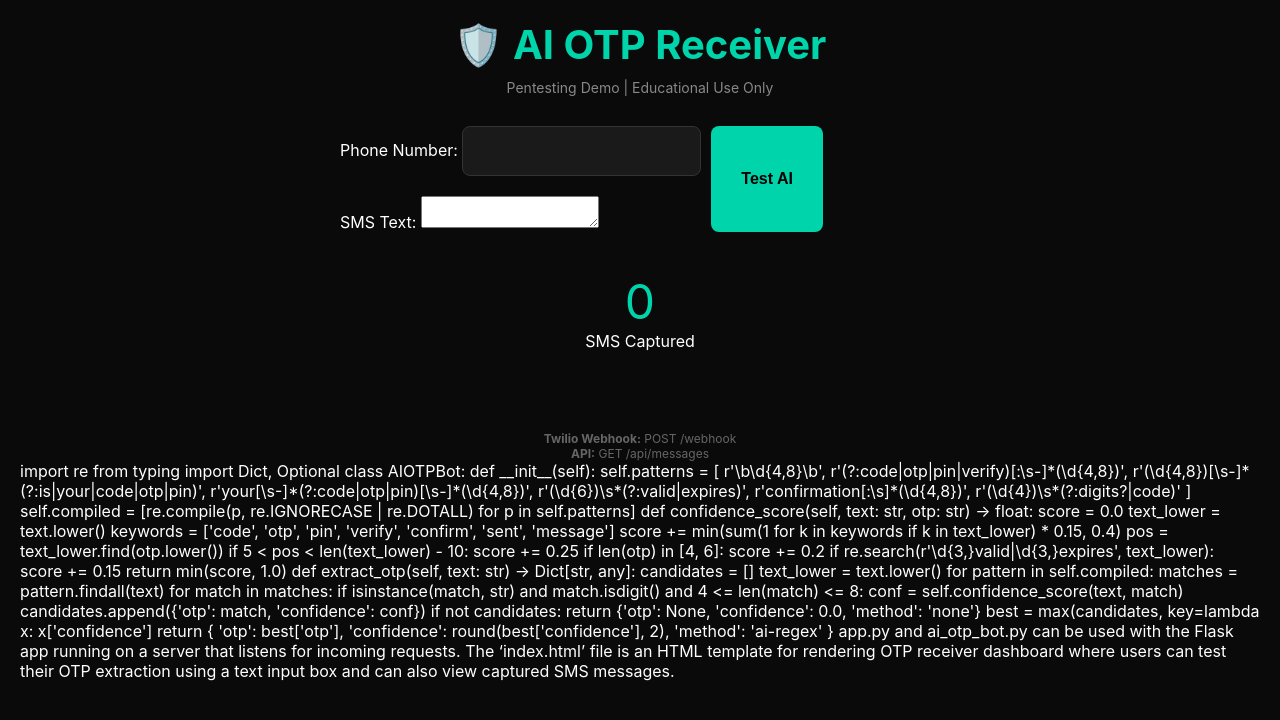
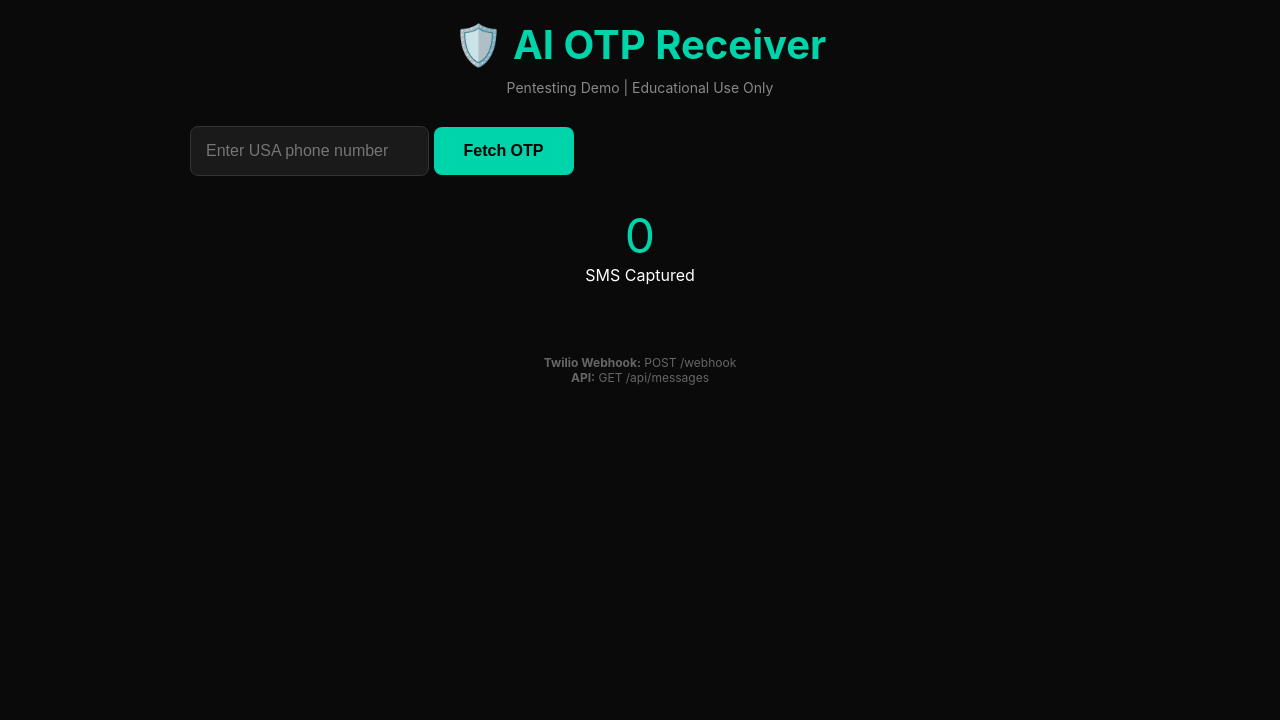
Before and after one commit to Ocongo1/otp-receiver, a Flask app: page / in a window 1280 px wide. Shown: the top 720 px of the page. Run offline with Flask 3, Linux system fonts and the light colour scheme; parts of the project's set-up code (start-up, migrations or seed data) failed here and were passed over.

Commit message:
Update index.html

```diff
--- a/templates/index.html
+++ b/templates/index.html
@@ -2,7 +2,6 @@
 <html>
 <head>
     <title>AI OTP Receiver</title>
-    <meta charset="utf-8">
     <style>
         *{margin:0;padding:0;box-sizing:border-box}
         body{font-family:-apple-system,BlinkMacSystemFont,'Segoe UI',sans-serif;background:#0a0a0a;color:#fff;padding:20px}
@@ -18,7 +17,7 @@
         .header{display:flex;justify-content:space-between;font-size:12px;color:#888;margin-bottom:10px}
         .otp-found{background:rgba(0,212,170,0.2);padding:12px;border-radius:8px;margin-top:10px;font-size:18px}
         .confidence{display:inline-block;background:#00d4aa;padding:4px 8px;border-radius:4px;font-size:12px;margin-left:10px}
-        .stats{display:flex;justify-content:center;gap:40px;margin:40px 0}
+        .stats{display:flex;justify-content:center;gap:40px;margin:30px 0;max-width:600px;margin-left:auto;margin-right:auto}
         .stat{text-align:center}
         .stat .number{font-size:3em;color:#00d4aa;display:block}
         .footer{text-align:center;margin-top:40px;color:#666;font-size:12px}
@@ -30,18 +29,10 @@
         <h1>🛡️ AI OTP Receiver</h1>
         <p class="subtitle">Pentesting Demo | Educational Use Only</p>
 
-        <div class="test-box">
-            <form>
-                <label for="phoneNumber">Phone Number:</label>
-                <input type="tel" id="phoneNumber" name="phoneNumber">
-                <br><br>
-
-                <label for="smsText">SMS Text:</label>
-                <textarea id="smsText" name="smsText"></textarea>
-            </form>
-
-            <button onclick="testOtp()">Test AI</button>
-        </div>
+        <form id="test-form">
+            <input type="text" placeholder="Enter USA phone number">
+            <button onclick="fetchOtp()">Fetch OTP</button>
+        </form>
 
         <div class="stats">
             <div class="stat">
@@ -57,9 +48,7 @@
                     <span>{{ msg.from_number }}</span>
                     <span>{{ msg.timestamp }}</span>
                 </div>
-
                 <div class="body">{{ msg.body }}</div>
-
                 {% if msg.ai_extracted.otp %}
                 <div class="otp-found">
                     ✅ OTP: <strong>{{ msg.ai_extracted.otp }}</strong>
@@ -77,18 +66,18 @@
     </div>
 
     <script>
-        async function testOtp(){
-            const sms = document.getElementById('testSms').value;
+        async function fetchOtp() {
+            const phone_number = document.getElementById('test-form').elements[0].value;
             const res = await fetch('/test', {
                 method: 'POST',
-                headers:{'Content-Type':'application/json'},
-                body: JSON.stringify({sms})
+                headers: {'Content-Type': 'application/json'},
+                body: JSON.stringify({sms: phone_number})
             });
             const result = await res.json();
-            alert(`AI Result: ${result.otp || 'None'} (${result.confidence*100}%)`);
+            alert(`AI Result: ${result.otp || 'None'} (${result.confidence * 100}%)`);
         }
 
-        setInterval(async()=>{
+        setInterval(async() => {
             const res = await fetch('/api/messages');
             const data = await res.json();
             console.log('New messages:', data.messages.length);
@@ -96,63 +85,3 @@
     </script>
 </body>
 </html>
-
-import re
-from typing import Dict, Optional
-
-class AIOTPBot:
-    def __init__(self):
-        self.patterns = [
-            r'\b\d{4,8}\b',
-            r'(?:code|otp|pin|verify)[:\s-]*(\d{4,8})',
-            r'(\d{4,8})[\s-]*(?:is|your|code|otp|pin)',
-            r'your[\s-]*(?:code|otp|pin)[\s-]*(\d{4,8})',
-            r'(\d{6})\s*(?:valid|expires)',
-            r'confirmation[:\s]*(\d{4,8})',
-            r'(\d{4})\s*(?:digits?|code)'
-        ]
-        self.compiled = [re.compile(p, re.IGNORECASE | re.DOTALL) for p in self.patterns]
-
-    def confidence_score(self, text: str, otp: str) -> float:
-        score = 0.0
-        text_lower = text.lower()
-
-        keywords = ['code', 'otp', 'pin', 'verify', 'confirm', 'sent', 'message']
-        score += min(sum(1 for k in keywords if k in text_lower) * 0.15, 0.4)
-
-        pos = text_lower.find(otp.lower())
-        if 5 < pos < len(text_lower) - 10:
-            score += 0.25
-
-        if len(otp) in [4, 6]:
-            score += 0.2
-
-        if re.search(r'\d{3,}valid|\d{3,}expires', text_lower):
-            score += 0.15
-
-        return min(score, 1.0)
-
-    def extract_otp(self, text: str) -> Dict[str, any]:
-        candidates = []
-        text_lower = text.lower()
-
-        for pattern in self.compiled:
-            matches = pattern.findall(text)
-            for match in matches:
-                if isinstance(match, str) and match.isdigit() and 4 <= len(match) <= 8:
-                    conf = self.confidence_score(text, match)
-                    candidates.append({'otp': match, 'confidence': conf})
-
-        if not candidates:
-            return {'otp': None, 'confidence': 0.0, 'method': 'none'}
-
-        best = max(candidates, key=lambda x: x['confidence']
-        return {
-            'otp': best['otp'],
-            'confidence': round(best['confidence'], 2),
-            'method': 'ai-regex'
-        }
-
-app.py and ai_otp_bot.py can be used with the Flask app running on a server that listens for incoming requests.
-
-The ‘index.html’ file is an HTML template for rendering OTP receiver dashboard where users can test their OTP extraction using a text input box and can also view captured SMS messages.
```
